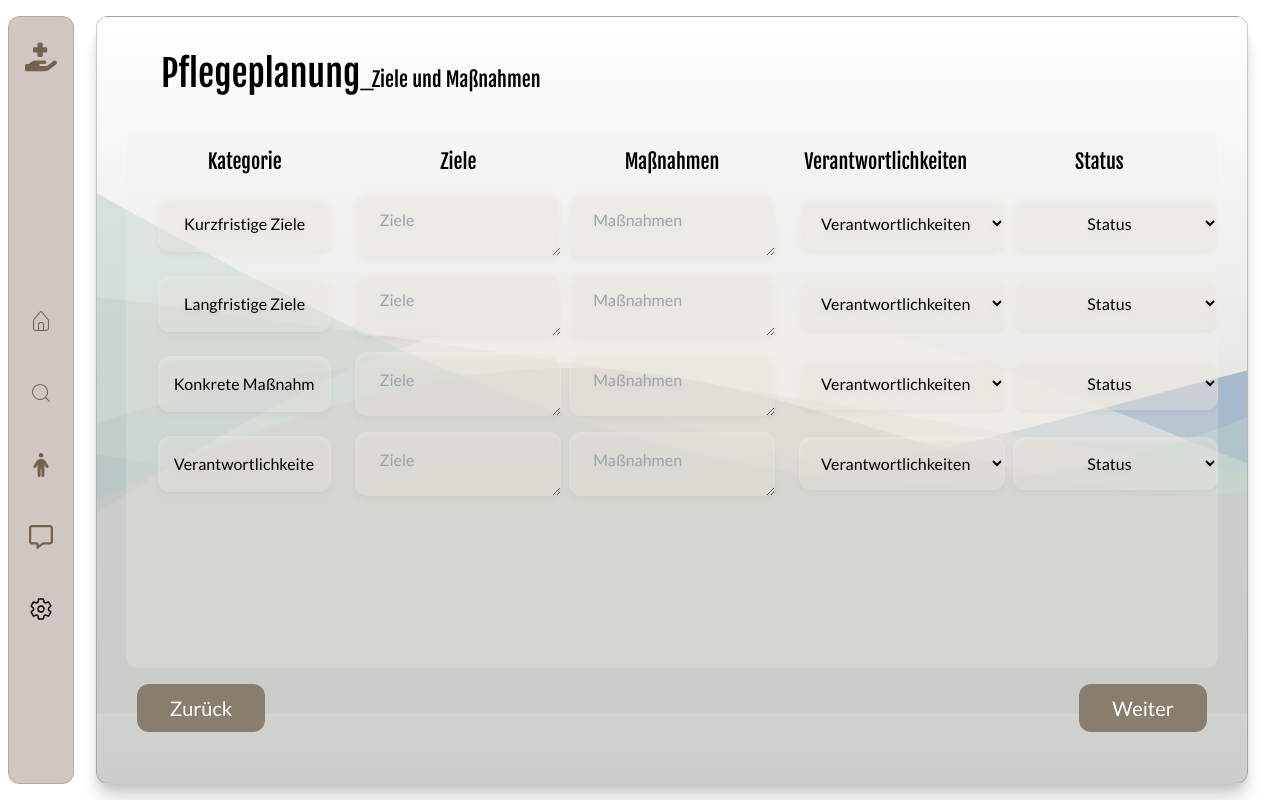
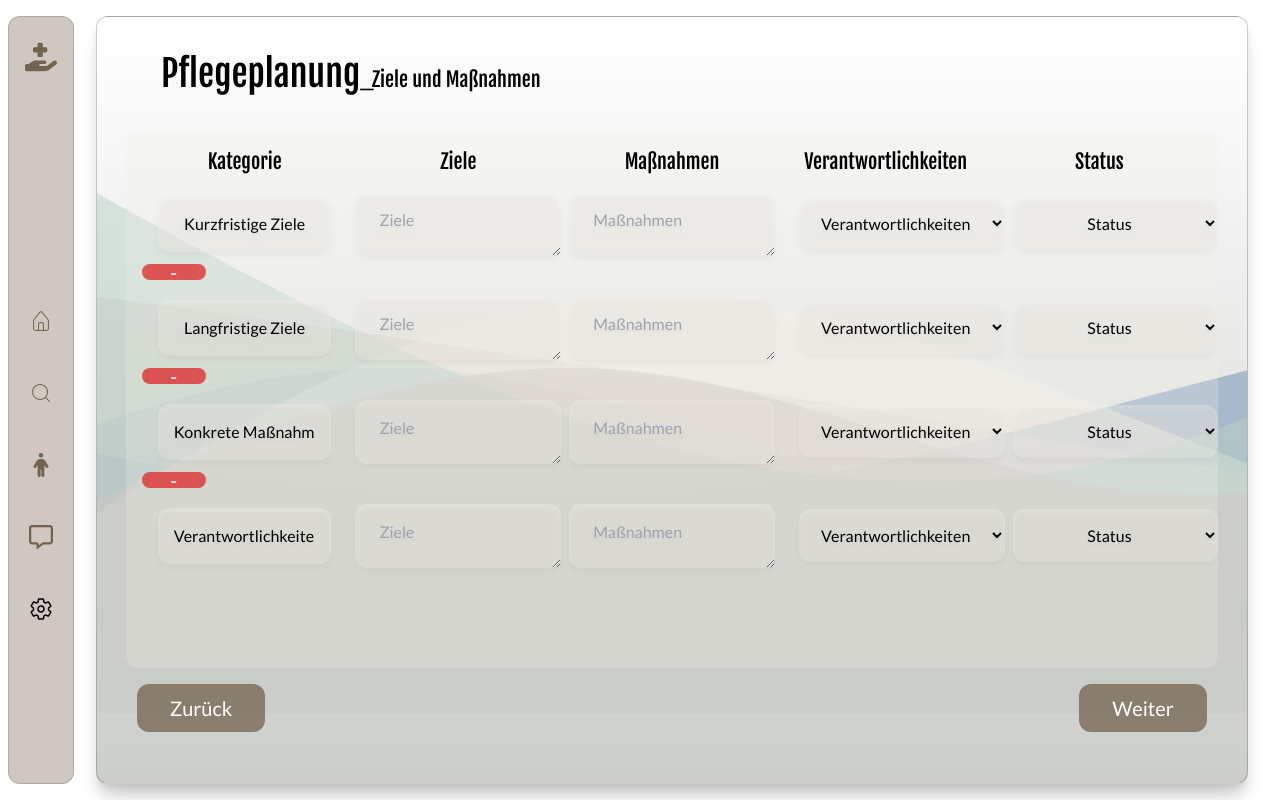
Before and after one commit to OhWire/Kurator, a React (Vite) app: page /step6 in a window 1280 px wide. Built offline with nearby package versions, Linux system fonts and the light colour scheme.

Commit message:
sql und step 1-7 angepasst + Patientenliste (FORM ANGEPASST)

```diff
--- a/src/components/Doku/aufnahme/steps/Step6.jsx
+++ b/src/components/Doku/aufnahme/steps/Step6.jsx
@@ -1,4 +1,4 @@
-import React, { useState } from 'react';
+import React from 'react';
 import { useNavigate } from 'react-router-dom';
 import { Formik, Form, Field, FieldArray } from 'formik';
 import { saveStep6Data } from '../state/actions';
@@ -43,7 +43,6 @@ const statusOptions = ['In Bearbeitung', 'Abgeschlossen', 'Ausstehend'];
 const Step6 = () => {
   const navigate = useNavigate();
   const dispatch = useDispatch();
-  const [focusedRow, setFocusedRow] = useState(null);
 
   return (
     <Formik
@@ -54,7 +53,7 @@ const Step6 = () => {
         navigate('/step7');
       }}
     >
-      {({ values }) => (
+      {() => (
         <Form className="flex flex-col w-full h-full z-20">
           <div className="flex h-[15%] justify-between items-center">
             <div className="flex p-10 py-16">
@@ -66,7 +65,7 @@ const Step6 = () => {
           <div className="flex justify-center items-center h-[70%] w-full">
             <div className="flex w-[95%] h-full bg-custom-light-gray bg-opacity-25 rounded-xl p-4 overflow-y-scroll custom-scrollbar">
               <FieldArray name="goalsAndMeasures">
-                {({ form }) => (
+                {({ form, push, remove }) => (
                   <div className="flex flex-col w-full space-y-4">
                     <div className="grid grid-cols-5 gap-2 items-center">
                       <div className="text-xl text-center font-fjalla">Kategorie</div>
@@ -76,7 +75,7 @@ const Step6 = () => {
                       <div className="text-xl text-center font-fjalla">Status</div>
                     </div>
                     {form.values.goalsAndMeasures.map((_, index) => (
-                      <div key={index} className={`grid grid-cols-5 gap-2 items-center ${focusedRow === index ? 'h-24' : 'h-16'}`}>
+                      <div key={index} className="grid grid-cols-5 gap-2 items-center">
                         <Field
                           name={`goalsAndMeasures[${index}].name`}
                           placeholder="Kategorie"
@@ -109,6 +108,28 @@ const Step6 = () => {
                             <option key={i} value={option}>{option}</option>
                           ))}
                         </Field>
+                        {index !== form.values.goalsAndMeasures.length - 1 && (
+                          <button
+                            type="button"
+                            onClick={() => remove(index)}
+                            className=" flex justify-center items-center font-lato semibold text-white bg-opacity-75 text-xl w-16 h-4 rounded-full bg-red-600"
+                          >
+                            -
+                          </button>
+                        )}
+                        {index === form.values.goalsAndMeasures.length - 1 &&
+                          form.values.goalsAndMeasures[index].goal &&
+                          form.values.goalsAndMeasures[index].measures &&
+                          form.values.goalsAndMeasures[index].responsibilities &&
+                          form.values.goalsAndMeasures[index].status && (
+                            <button
+                              type="button"
+                              onClick={() => push({ name: '', goal: '', measures: '', responsibilities: '', status: '' })}
+                              className="font-lato semibold text-white bg-opacity-75 text-md w-24 h-10 rounded-xl bg-custom-dark-gray"
+                            >
+                              +
+                            </button>
+                          )}
                       </div>
                     ))}
                   </div>
```
Also changed, not shown: src/components/Doku/aufnahme/steps/Step2.jsx (+4 -4 lines).
